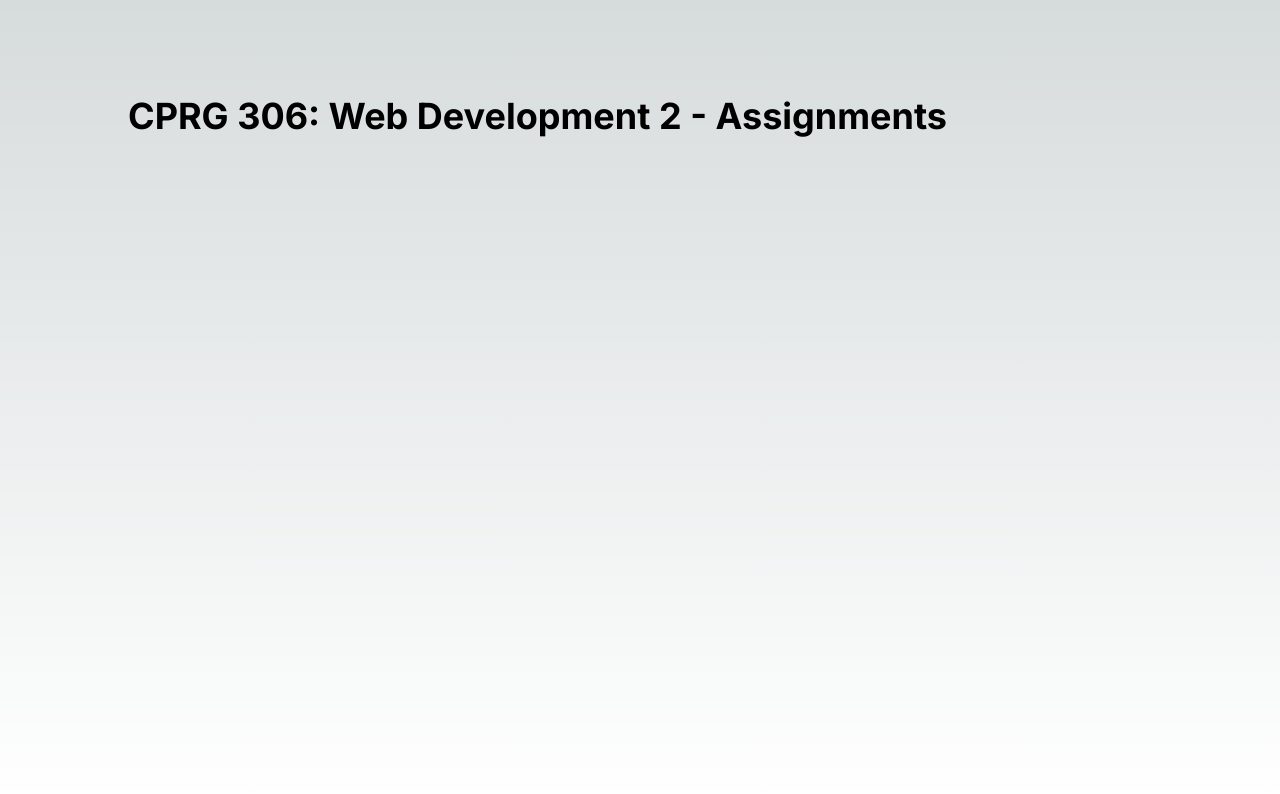
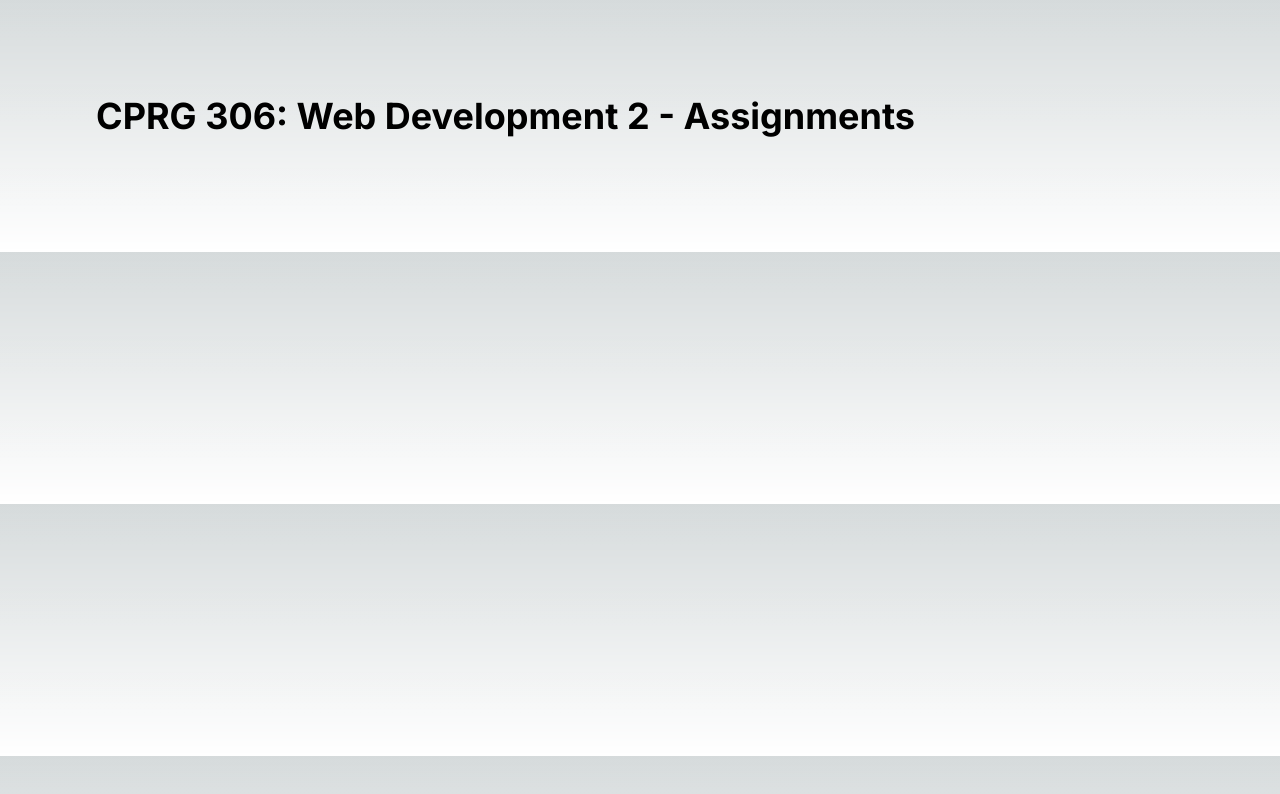
Before and after one commit to TrinaKeen/cprg306-assignments, a Next.js app: page / in a window 1280 px wide. Shown: the top 794 px of the page. Built offline with nearby package versions, Linux system fonts and the light colour scheme.

Commit message:
Update page.js

```diff
--- a/app/page.js
+++ b/app/page.js
@@ -2,9 +2,9 @@
 
 export default function Home() {
   return (
-    <main className="flex min-h-screen flex-col items-center justify-between p-24">
-      <div className="z-10 max-w-5xl w-full items-center justify-between text-sm">
-        <h1 className="text-4xl font-bold mb-5">CPRG 306: Web Development 2 - Assignments</h1>
+    <main className="flex flex-col items-left justify-between p-24">
+      <div className="z-10 max-w-5xl w-full items-left justify-between text-sm">
+        <h1 className="text-4xl font-bold mb-5 items-left">CPRG 306: Web Development 2 - Assignments</h1>
         <div className="text-lg">
         <week-2 />
         </div>
```
